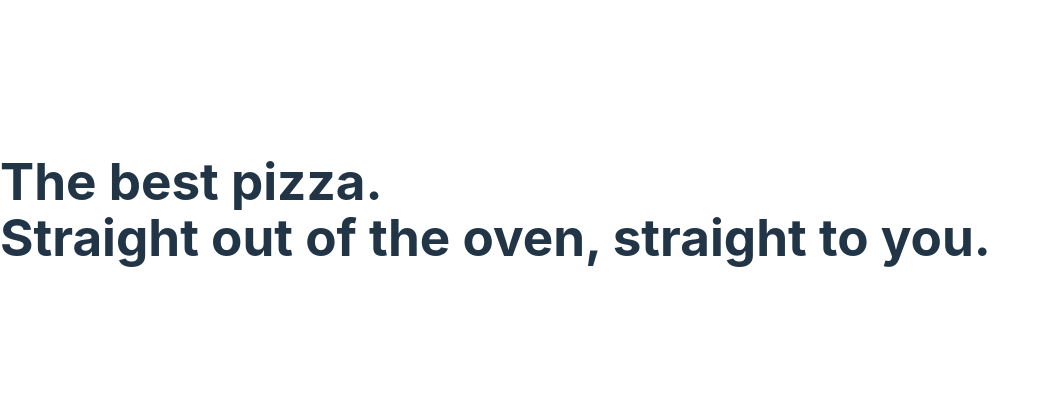
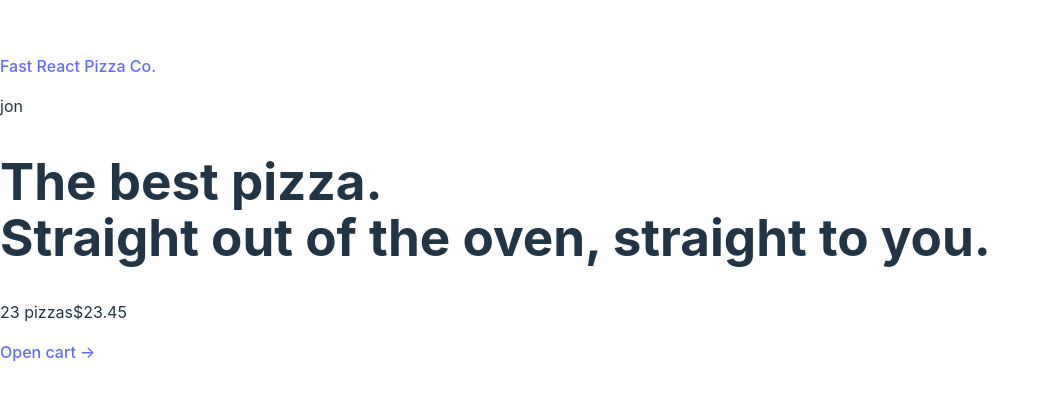
Before and after one commit to ahmedsami666/fast-react-pizza, a React (Vite) app: page / in a window 1280 px wide. Shown: the part 191-590 px from the top of the page, without its empty margins (0-1050 px from the left). Built offline with nearby package versions, Linux system fonts and the light colour scheme.

Commit message:
add app layout

```diff
--- a/index.html
+++ b/index.html
@@ -2,7 +2,6 @@
 <html lang="en">
   <head>
     <meta charset="UTF-8" />
-    <link rel="icon" type="image/svg+xml" href="/vite.svg" />
     <meta name="viewport" content="width=device-width, initial-scale=1.0" />
     <title>fast react pizza</title>
   </head>
--- a/src/features/cart/CartOverview.jsx
+++ b/src/features/cart/CartOverview.jsx
@@ -1,3 +1,5 @@
+import { Link } from "react-router-dom";
+
 function CartOverview() {
   return (
     <div>
@@ -5,7 +7,7 @@
         <span>23 pizzas</span>
         <span>$23.45</span>
       </p>
-      <a href="#">Open cart &rarr;</a>
+      <Link to='/cart'>Open cart &rarr;</Link>
     </div>
   );
 }
--- /dev/null
+++ b/src/ui/AppLayout.jsx
@@ -0,0 +1,17 @@
+import { Outlet } from "react-router-dom"
+import CartOverview from "../features/cart/CartOverview"
+import Header from "./Header"
+
+const AppLayout = () => {
+    return (
+        <div>
+            <Header />
+            <main>
+                <Outlet />
+            </main>
+            <CartOverview />
+        </div>
+    )
+}
+
+export default AppLayout
--- /dev/null
+++ b/src/ui/Header.jsx
@@ -0,0 +1,12 @@
+import { Link } from "react-router-dom"
+
+const Header = () => {
+    return (
+        <header>
+            <Link to='/'>Fast React Pizza Co.</Link>
+            <p>jon</p>
+        </header>
+    )
+}
+
+export default Header
```
Also changed, not shown: src/App.jsx (+10 -5 lines).
